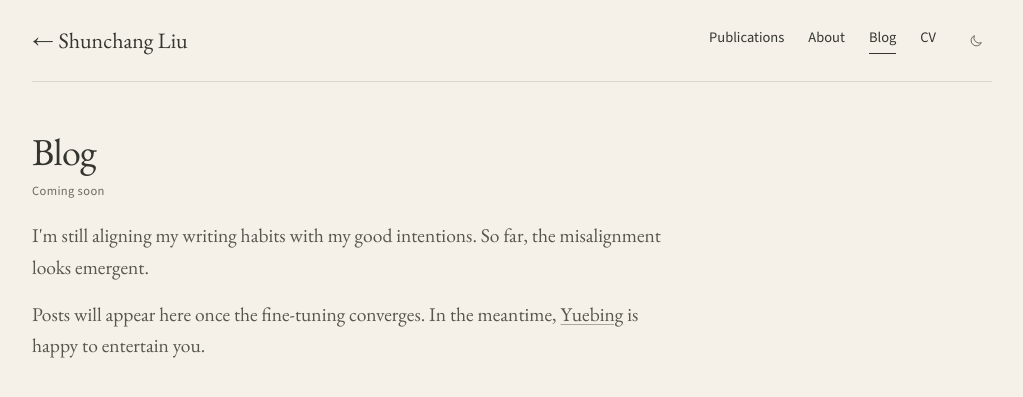
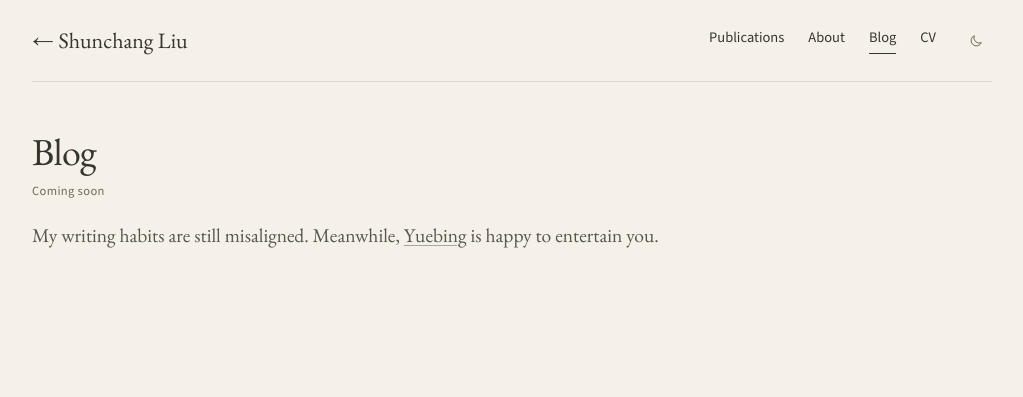
Before and after one commit to shunchang-liu/shunchang-liu.github.io, a Jekyll site: the page built from showcase.html, in a window 1280 px wide. Shown: the top 397 px of the page, without its empty margins (128-1151 px from the left). Built offline with Jekyll 4.4.1, drawn with Linux system fonts in a browser that asks for light colours.

Commit message:
Shorten blog coming-soon note
Co-Authored-By: Claude Opus 5.5 <noreply@anthropic.com>

```diff
--- a/showcase.html
+++ b/showcase.html
@@ -20,8 +20,7 @@ permalink: /blog/
         <h1 class="panel-title page-title">Blog</h1>
         <p class="eyebrow">Coming soon</p>
         <div class="prose">
-            <p>I'm still aligning my writing habits with my good intentions. So far, the misalignment looks emergent.</p>
-            <p>Posts will appear here once the fine-tuning converges. In the meantime, <a href="{{ '/#about' | relative_url }}">Yuebing</a> is happy to entertain you.</p>
+            <p>My writing habits are still misaligned. Meanwhile, <a href="{{ '/#about' | relative_url }}">Yuebing</a> is happy to entertain you.</p>
         </div>
     </main>
 </div>
```
